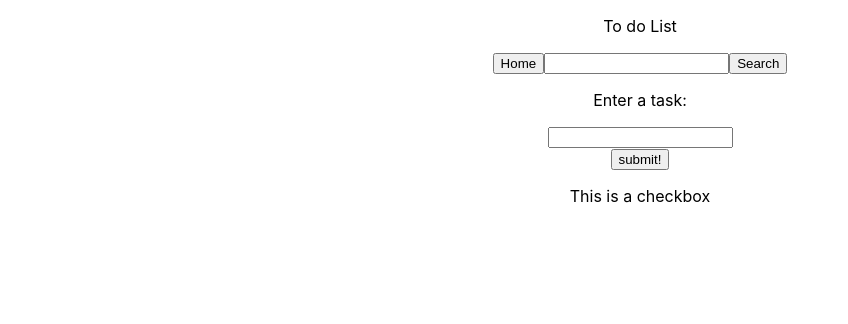
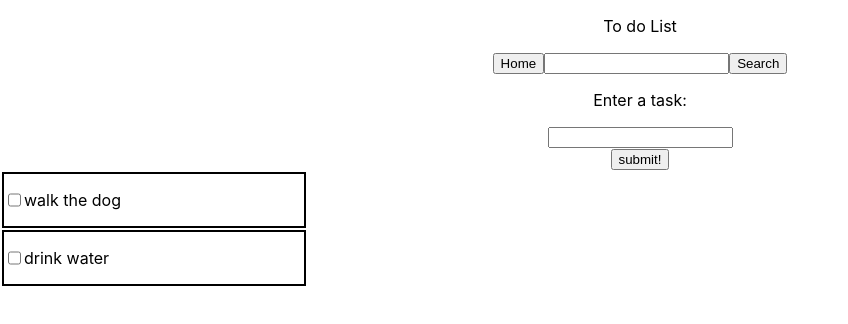
Before and after one commit to mafontana/todo-list, a React (Create React App) app: page / in a window 1280 px wide. Both pictures are taken after a click on the button "Click to get started". Shown: the top 324 px of the page, without its empty margins (0-848 px from the left). Built offline with nearby package versions, Linux system fonts and the light colour scheme.

Commit message:
check box changes state when clicked

```diff
--- a/src/App.js
+++ b/src/App.js
@@ -13,7 +13,7 @@ class App extends Component {
       search: "",
       toDos: ["walk the dog", "drink water"],
       name: "",
-      boxChecked: false
+
     }
   }
 
@@ -53,10 +53,16 @@ handleSubmit = (e) => {
 }
 
 handleCheckBox = () => {
+  console.log("checkbox was clicked")
   this.setState({
     boxChecked: !this.state.boxChecked
   })
 }
+
+deleteTask = () => {
+
+}
+
 
 // handleSearch = () => {
 //   let filtered = this.state.toDos.filter(toDo => {
@@ -83,7 +89,7 @@ const name = this.state.name
       <div className="App">
       {this.state.loaded ?
         <ToDo handleSearch={this.handleSearch}
-              tooDos={this.state.toDos}
+              toDos={this.state.toDos}
               handleSubmit={this.handleSubmit}
               handleChange={this.handleChange}
               handleClick={this.handleClick}
--- a/src/components/Checkbox.jsx
+++ b/src/components/Checkbox.jsx
@@ -1,9 +1,13 @@
 import React, { Component } from 'react';
 
 const Checkbox = (props) => {
+
+// const newToDo = props.toDos.map(task => )
+
     return (
-        <div>
-        <p>This is a checkbox</p>
+        <div className="task">
+        <input onClick={props.handleCheckBox} type="checkbox"></input>
+        <p>{props.toDos}</p>
         </div>
     )
 }
--- a/src/components/ToDo.jsx
+++ b/src/components/ToDo.jsx
@@ -5,9 +5,11 @@ class ToDo extends Component {
   constructor() {
     super()
     this.state={
-      loaded: false
+      loaded: false,
+      boxChecked: false
     }
   }
+
 
   render() {
     return (
@@ -22,8 +24,7 @@ class ToDo extends Component {
             </input>
       </form>
         <button onClick={this.props.handleSubmit} type="submit">submit!</button>
-
-        <Checkbox />
+        {this.props.toDos.map(task => <Checkbox name={this.props.name} toDos={task} handleCheckBox={this.props.handleCheckBox}/>)}
       </div>
     );
   }
```
